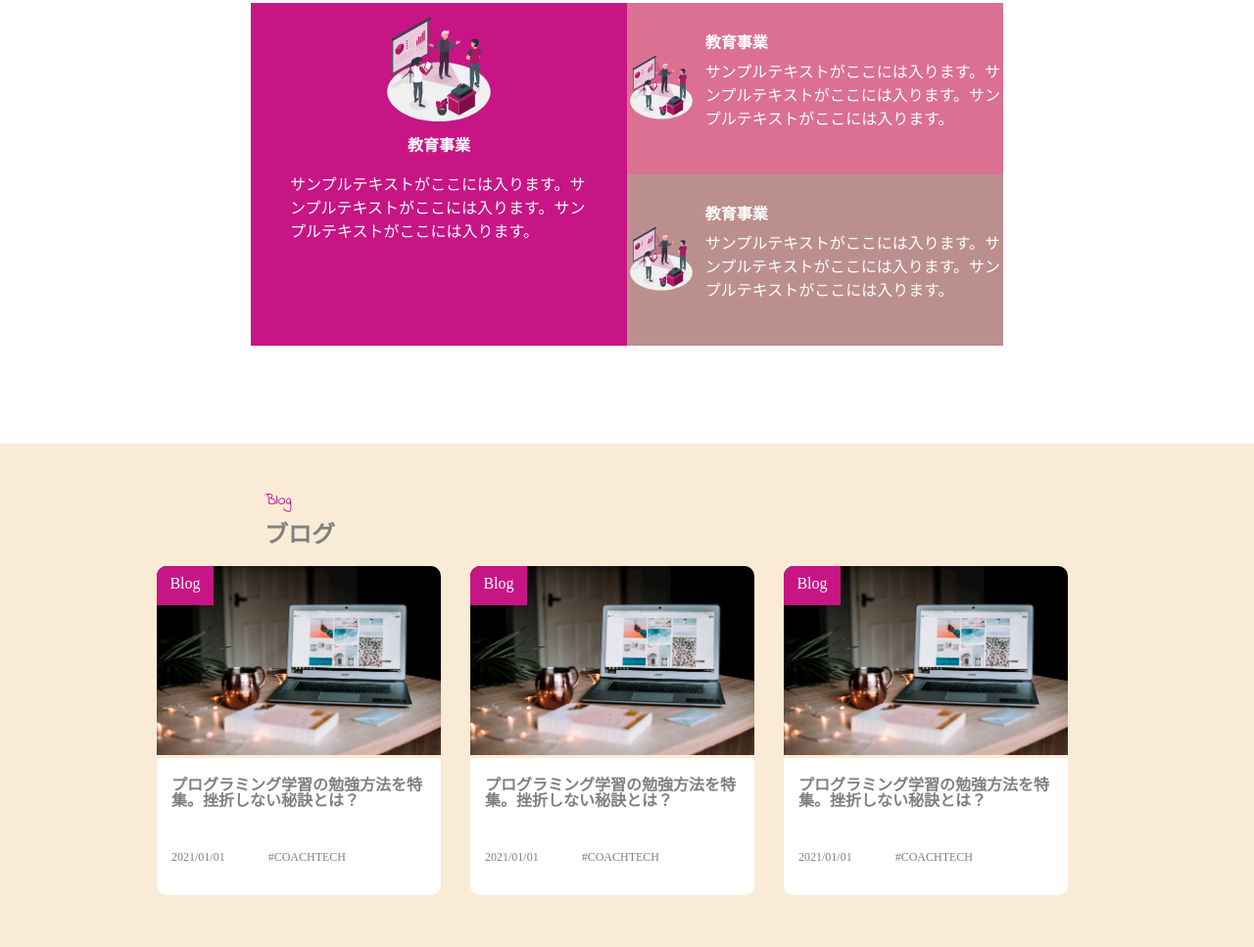
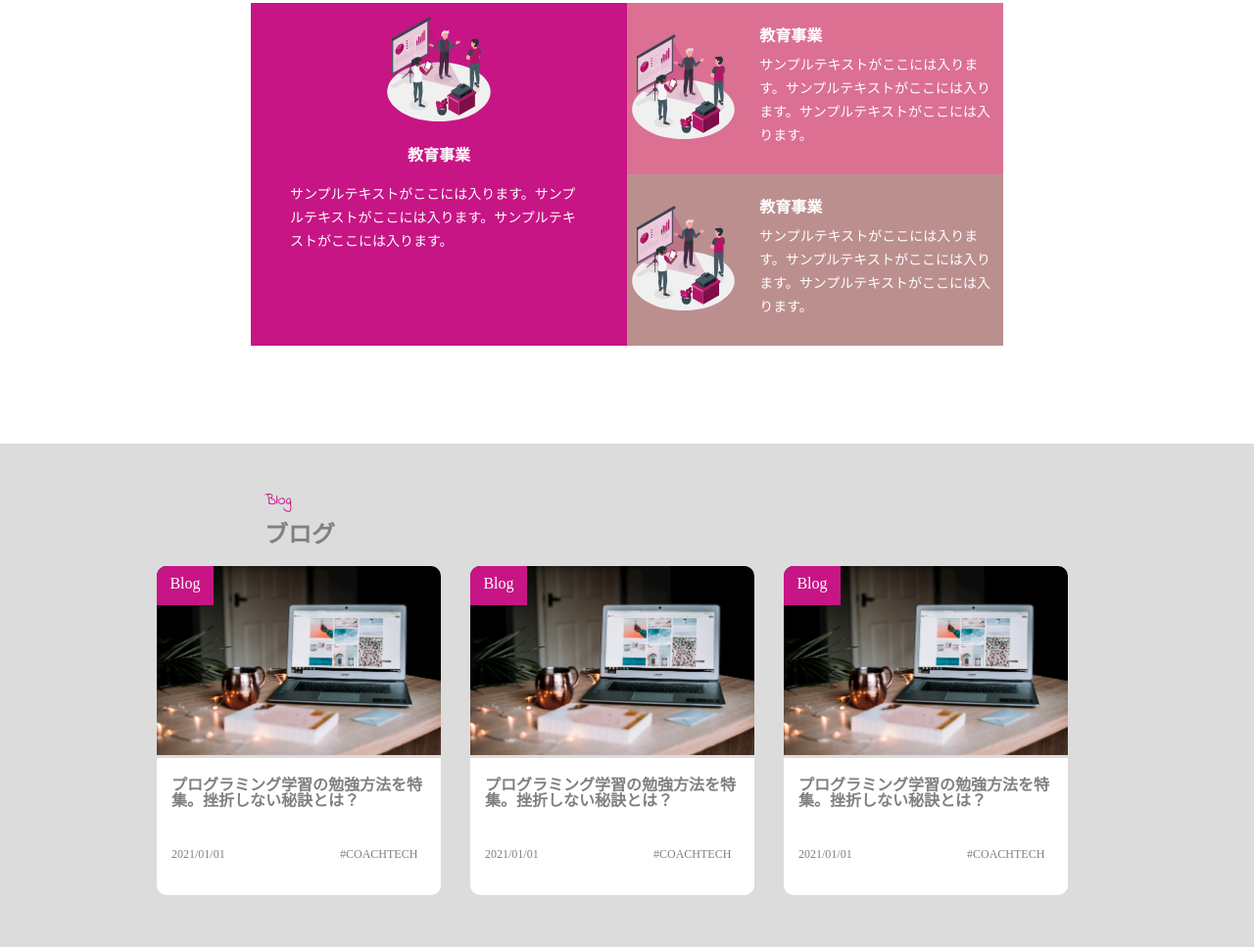
Before and after one commit to hitomi1224/20231120_sato, a plain HTML site: page index.html in a window 1280 px wide. Shown: the part 1774-2741 px from the top of the page at 98% size. Drawn offline with Linux system fonts and the light colour scheme.

Commit message:
任意のメッセージ

```diff
--- a/css/style.css
+++ b/css/style.css
@@ -105,7 +105,7 @@ a{
     color: #808080;
 }
 .about{
-    background-color: antiquewhite;
+    background-color: #DCDCDC;
 }
 .about_tag{
     font-family: 'Indie Flower', cursive;
@@ -181,7 +181,7 @@ a{
 .service_main_content-title{
     width: 30%;
     text-align: center;
-    margin: 10px auto 0;
+    margin: 20px auto 0;
     font-weight: bold;
     color: #fff;
 }
@@ -189,6 +189,7 @@ a{
     padding: 20px 40px;
     color: #fff;
     line-height: 24px;
+    font-size: 14px;
 }
 .service_main_content2{
     display: flex;
@@ -198,23 +199,26 @@ a{
     align-items: center;
 }
 .service_main_content2-img {
-    width: 50%;
+    width: 30%;
 }
 .service_main_content2-img img {
     width: 100%;
 }
 .service_main_content2-box{
     margin-top: 10px;
+    width: 70%;
 }
 .service_main_content2-title{
-    padding: 0 0 10px 10px;
+    margin-top: 10px;
+    padding: 0 10px 10px 20px;
     font-weight: bold;
     color: #fff;
 }
 .service_main_content2-text{
-    padding: 0 0 20px 10px;
+    padding: 0 10px 20px 20px;
     color: #fff;
     line-height: 24px;
+    font-size: 14px;
 }
 .service_main_content3 {
     display: flex;
@@ -225,7 +229,7 @@ a{
 }
 
 .service_main_content3-img {
-    width: 50%;
+    width: 30%;
 }
 
 .service_main_content3-img img {
@@ -234,21 +238,24 @@ a{
 
 .service_main_content3-box {
     margin-top: 10px;
+    width: 70%;
 }
 
 .service_main_content3-title {
-    padding: 0 0 10px 10px;
+    margin-top: 10px;
+    padding: 0 10px 10px 20px;
     font-weight: bold;
     color: #fff;
 }
 
 .service_main_content3-text {
-    padding: 0 0 20px 10px;
+    padding: 0 10px 20px 20px;
     color: #fff;
     line-height: 24px;
+    font-size: 14px;
 }
 .blog{
-    background-color: antiquewhite;
+    background-color: #DCDCDC;
     padding-bottom: 30px;
 }
 .blog_tag{
@@ -304,22 +311,22 @@ a{
     font-weight: bold;
     margin-bottom: 40px;
 }
-.blog_card_content-tag{
+.blog_card_content_tag{
     display: flex;
-    justify-content: center;
+    justify-content: space-between;
 }
 .blog_card_content-tag-date{
-    display: inline-block;
     font-size: 12px;
-    padding-right: 40px;
+    width: 30%;
 }
 .blog_card_content_tag-coachtech{
-    display: inline-block;
     font-size: 12px;
+    width: 30%;
+    padding-right: 10px;
 }
 .blog_page-btn{
     display: flex;
-    width: 10%;
+    width: 15%;
     border-radius: 30px;
     background-color: #fff;
     border: 1.5px solid #C71585;
@@ -363,7 +370,7 @@ th{
     text-align: left;
     vertical-align: middle;
     color: #808080;
-    background-color: antiquewhite;
+    background-color: #DCDCDC;
 }
 .name2{
     padding: 10px 0 5px 20px;
```
